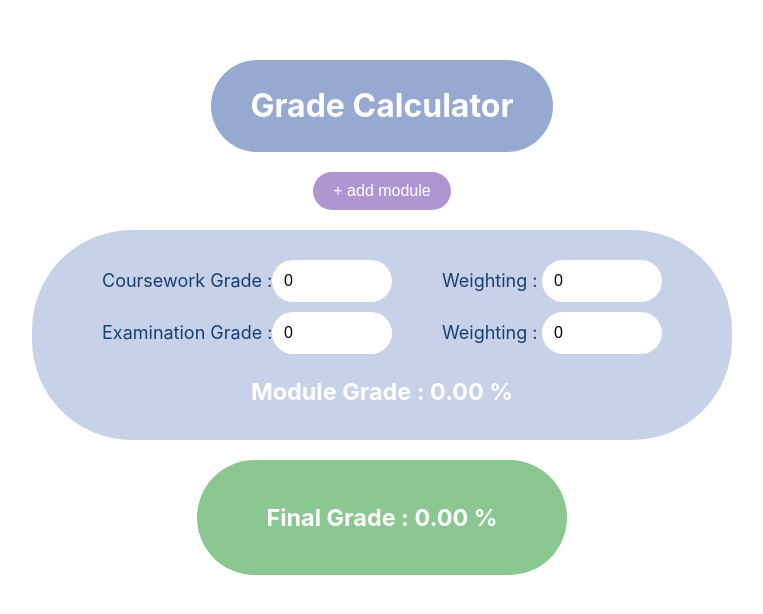
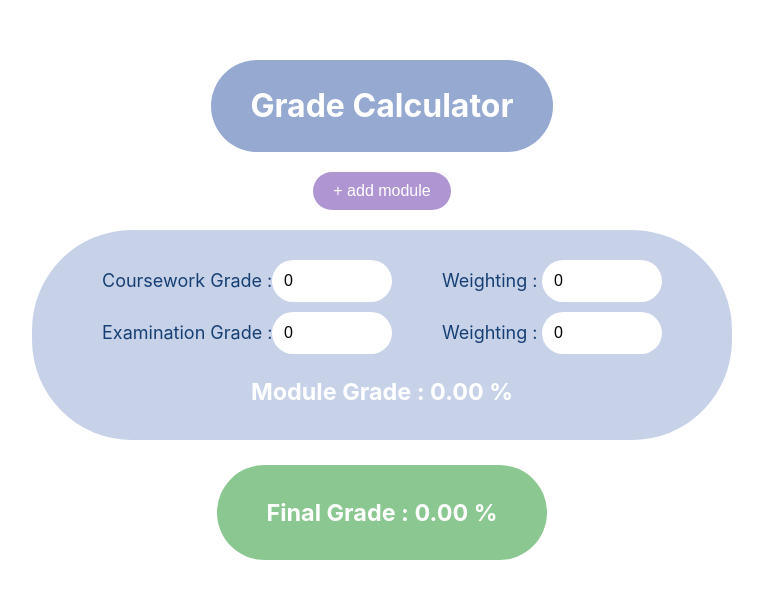
Before and after one commit to maeBoittiaux/grade-calculator, a React (Create React App) app: page / in a window 1280 px wide. Shown: the top 614 px of the page, without its empty margins (258-1021 px from the left). Built offline with nearby package versions, Linux system fonts and the light colour scheme.

Commit message:
Improve styling of results component

```diff
--- a/src/Result.css
+++ b/src/Result.css
@@ -2,11 +2,13 @@
     background-color: #8bc790;
     border-radius: 100px;
     text-align: center;
-    padding: 20px 60px;
-    margin-top: 20px;
+    padding: 10px 40px;
+    margin-top: 25px;
+    margin-bottom: 20px;
     margin-left: auto;
     margin-right: auto;
     color: white;
     font-size: 20px;
     width: 250px;
+    font-size: 20px;
 }
```
